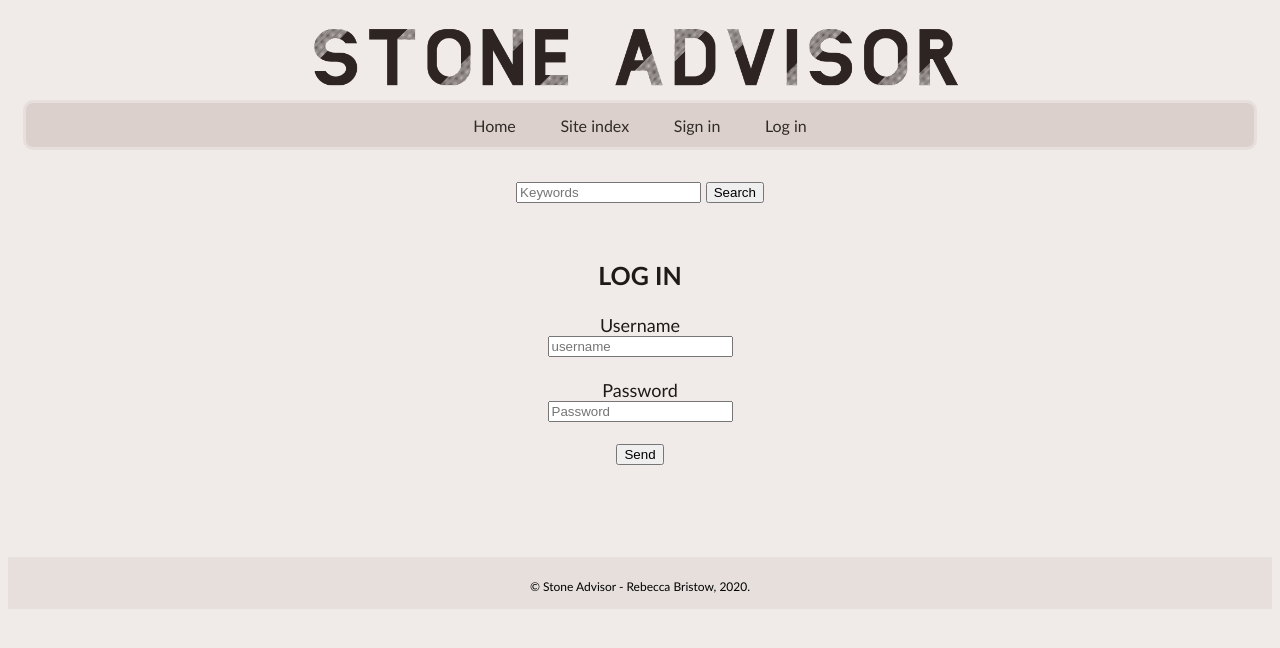
After one commit to Chartes-TNAH/ENC_Appli-Python_StoneAdvisor, a Flask app: page /login in a window 1280 px wide. The commit adds this page. Shown: the top 648 px of the page. Run offline with Flask 2, Linux system fonts and the light colour scheme; some libraries are stand-ins or nearby versions.

Commit message:
update log and sign in

```diff
--- a/stoneAdvisor/routes/generic.py
+++ b/stoneAdvisor/routes/generic.py
@@ -44,11 +44,11 @@ def search():
 def sign_in():
     # Registration form
     if request.method == "POST":
-        status, data = User.creer(
-            login=request.form.get("login", None),
+        status, data = User.sign_in(
+            login=request.form.get("username", None),
             email=request.form.get("email", None),
-            nom=request.form.get("name", None),
-            motdepasse=request.form.get("password", None)
+            name=request.form.get("name", None),
+            password=request.form.get("password", None)
         )
 
         if status is True:
@@ -60,40 +60,37 @@ def sign_in():
     else:
         return render_template("pages/signin.html")
 
-"""
-
-# Connexion.
-@app.route("/connexion", methods=["POST", "GET"])
-def connexion():
+# Logging in
+@app.route("/login", methods=["POST", "GET"])
+def log_in():
     if current_user.is_authenticated is True:
-        flash("Vous êtes déjà connecté-e.", "info")
+        flash("You are already logged in", "info")
         return redirect("/")
-    # si on est en POST, cela veut dire que le formulaire a été envoyé
-    # on récupère les informations du formulaire
     if request.method == "POST":
-        user = User.identification(
-            login=request.form.get("login", None),
-            motdepasse=request.form.get("motdepasse", None)
+        user = User.log_in(
+            login=request.form.get("username", None),
+            password=request.form.get("password", None)
         )
         if user:
             login_user(user)
             return redirect("/")
         else:
-            flash("Les identifiants n'ont pas été reconnus.", "error")
+            flash("The information wasn't recognised", "error")
 
-    return render_template("pages/connexion.html")
+    return render_template("pages/login.html")
 
-login.login_view = 'connexion'
+login.login_view = 'login'
 
-# Déconnexion.
-@app.route("/deconnexion", methods=["POST", "GET"])
-def deconnexion():
-    # si l'utilisateur-ice est connecté-e, on la déconnecte.
+
+# Logging out
+@app.route("/logout", methods=["POST", "GET"])
+def log_out():
     if current_user.is_authenticated is True:
         logout_user()
-    flash("Vous êtes déconnecté-e.", "info")
+    flash("You are logged out", "info")
     return redirect("/")
 
+"""
 # Ajout d'un site archéologique dans la base de données.
 @app.route("/participer", methods=["POST", "GET"])
 def creation():
--- a/stoneAdvisor/templates/container.html
+++ b/stoneAdvisor/templates/container.html
@@ -95,9 +95,10 @@
         <nav class="nav">
             <ul>
                 <li class="nav-link"><a href="{{ url_for('home') }}">Home</a></li>
-                <li class="nav-link"><a href="{{ url_for('index') }}">Archaeological Sites</a></li>
+                <li class="nav-link"><a href="{{ url_for('index') }}">Site index</a></li>
                 {% if not current_user.is_authenticated %}
                 <li class="nav-link"><a href="{{url_for('sign_in')}}">Sign in</a></li>
+                <li class="nav-link"><a href="{{url_for('log_in')}}">Log in</a></li>
                 {% endif %}
             <ul>
         </nav>
--- /dev/null
+++ b/stoneAdvisor/templates/pages/login.html
@@ -0,0 +1,27 @@
+{% extends "container.html" %}
+
+{% block titre %}| Log In{%endblock%}
+
+{% block body %}
+
+<h1>LOG IN</h1>
+<form class="form" method="POST" action="{{url_for("log_in")}}">
+  <div class="form-group row">
+    <label for="register-login" class="col-sm-2 col-form-label">Username</label>
+    <div class="col-sm-10">
+      <input type="text" class="form-control" id="register-login" name="login" placeholder="username">
+    </div>
+  </div>
+<br/>
+  <div class="form-group row">
+    <label for="register-password" class="col-sm-2 col-form-label">Password</label>
+    <div class="col-sm-10">
+      <input type="password" class="form-control" id="register-password" placeholder="Password"" name="password">
+    </div>
+  </div>
+<br/>
+  <div>
+    <button type="submit" class="btn btn-primary">Send</button>
+  </div>
+</form>
+{% endblock %}
--- a/stoneAdvisor/templates/pages/signin.html
+++ b/stoneAdvisor/templates/pages/signin.html
@@ -1,6 +1,6 @@
 {% extends "container.html" %}
 
-{% block titre %}| Inscription{%endblock%}
+{% block titre %}| Sign in{%endblock%}
 
 {% block body %}
 
@@ -9,7 +9,7 @@
   <div class="form-group row">
     <label for="register-login" class="col-sm-2 col-form-label">Username</label>
     <div class="col-sm-10">
-      <input type="text" class="form-control" id="register-login" placeholder="Username" name="login">
+      <input type="text" class="form-control" id="register-login" placeholder="Username" name="username">
     </div>
     <br>
   </div>
```
Also changed, not shown: stoneAdvisor/templates/pages/connexion.html (deleted, +0 -27 lines), 1 other file.
